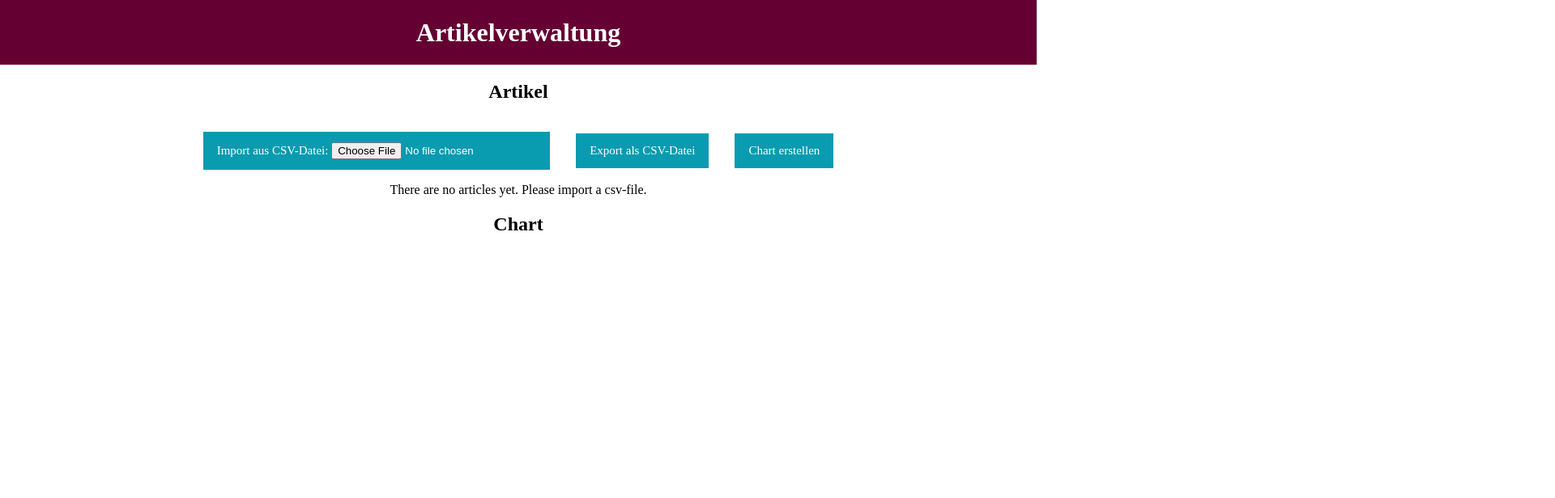
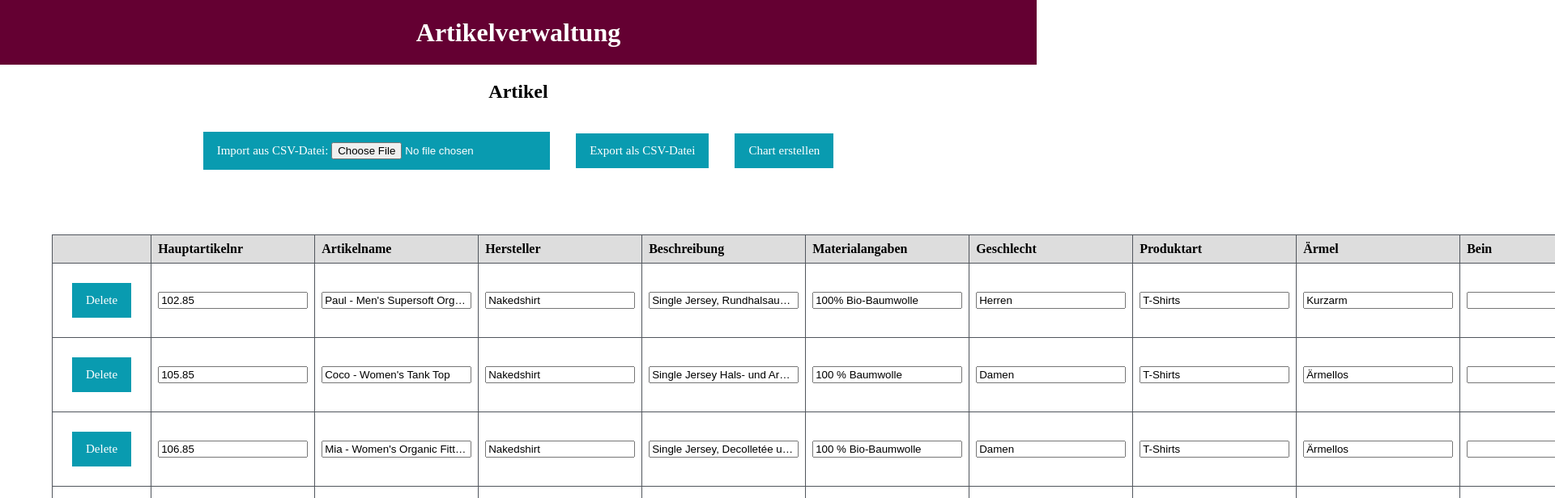
Before and after one commit to jessna96/Code-Project-CSV-Processing, a Vue app: page / in a window 1280 px wide. Shown: the top 616 px of the page at 81% size, 1920 px wide, since content can reach past the window. Built offline with nearby package versions, Linux system fonts and the light colour scheme.

Commit message:
added new row, delete and export csv function

```diff
--- a/package.json
+++ b/package.json
@@ -9,6 +9,7 @@
   },
   "dependencies": {
     "core-js": "^3.6.5",
+    "datatables.net": "^1.12.1",
     "jquery": "^3.6.1",
     "vue": "^3.0.0",
     "vuex": "^4.0.2"
@@ -20,6 +21,7 @@
     "@vue/compiler-sfc": "^3.0.0-0",
     "babel-eslint": "^10.1.0",
     "eslint": "^6.7.2",
-    "eslint-plugin-vue": "^7.0.0-0"
+    "eslint-plugin-vue": "^7.0.0-0",
+    "vue-cli-plugin-vuetify": "~2.5.5"
   }
 }
--- a/public/index.html
+++ b/public/index.html
@@ -6,8 +6,7 @@
     <meta name="viewport" content="width=device-width,initial-scale=1.0">
     <link rel="icon" href="<%= BASE_URL %>favicon.ico">
     <title><%= htmlWebpackPlugin.options.title %></title>
-    <script type="text/javascript" src="https://code.jquery.com/jquery-3.5.1.js"></script>
-    <script type="text/javascript" src="https://cdn.datatables.net/1.12.1/js/jquery.dataTables.min.js"></script>
+    <!-- <link href="https://cdn.jsdelivr.net/npm/bootstrap@5.1.3/dist/css/bootstrap.min.css" rel="stylesheet"> -->
   </head>
   <body>
     <noscript>
@@ -15,5 +14,6 @@
     </noscript>
     <div id="app"></div>
     <!-- built files will be auto injected -->
+    <!-- <script src="https://cdn.jsdelivr.net/npm/bootstrap@5.1.3/dist/js/bootstrap.bundle.min.js"></script> -->
   </body>
 </html>
--- a/src/components/articles/TheArticles.vue
+++ b/src/components/articles/TheArticles.vue
@@ -11,20 +11,28 @@
           @change="getCSVData"
           accept=".csv"
       /></base-button>
-      <base-button>Export als CSV-Datei</base-button>
+      <base-button @click="exportCSV">Export als CSV-Datei</base-button>
       <base-button>Chart erstellen</base-button>
     </div>
     <div id="articleTable" class="tablediv" v-if="hasArticles">
       <table>
         <tr>
+          <th></th>
           <th v-for="column in columns" :key="column">{{ column }}</th>
         </tr>
-        <tr v-for="article in articles" :key="article.Hauptartikelnr">
+        <tr v-for="(article, artIdx) in articles" :key="article.Hauptartikelnr">
+          <td>
+            <base-button @click="removeArticle(artIdx)">Delete</base-button>
+          </td>
           <td v-for="(articleProp, key) in article" :key="key">
-            <input :value="articleProp" />
+            <input
+              :value="articleProp"
+              @change="changeArticleValue($event, article.Hauptartikelnr, key)"
+            />
           </td>
         </tr>
       </table>
+      <div><base-button @click="addArticle">Neuer Artikel</base-button></div>
     </div>
     <div v-else class="center">
       There are no articles yet. Please import a csv-file.
@@ -34,11 +42,13 @@
 
 <script>
 import $ from 'jquery';
+import BaseButton from '../ui/BaseButton.vue';
 
 export default {
+  components: { BaseButton },
   data() {
     return {
-      hasArticles: this.$store.getters['hasArticles'],
+      changedValue: '',
     };
   },
   computed: {
@@ -47,6 +57,9 @@ export default {
     },
     columns() {
       return Object.keys(this.$store.getters['getArticles'][0]);
+    },
+    hasArticles() {
+      return this.$store.getters['hasArticles'];
     },
   },
   methods: {
@@ -83,12 +96,11 @@ export default {
           // get individual dataset
           dataArray.forEach((element) => {
             // console.log(element);
-            let res = "";
-            res = element.replace(/;;/g, "; ;");
+            let res = '';
+            res = element.replace(/;;/g, '; ;');
             do {
-              res = res.replace(/;;/g, "; ;");
-            }
-            while (res.includes(";;"))
+              res = res.replace(/;;/g, '; ;');
+            } while (res.includes(';;'));
             // console.log(res);
             let tempArray = res.match(/("[^"]*")|[^;]+/g);
             // console.log(tempArray);
@@ -112,14 +124,60 @@ export default {
         };
       }
     },
+    removeArticle(index) {
+      this.$store.dispatch('removeArticle', index);
+    },
+    changeArticleValue(event, articleNr, artProperty) {
+      this.$store.dispatch('updateArticle', {
+        newValue: event.target.value,
+        articleNr: articleNr,
+        artProperty: artProperty,
+      });
+    },
+    addArticle() {
+      let article = {};
+      let properties = Object.keys(this.$store.getters['getArticles'][0]);
+      properties.forEach((element) => {
+        article[element] = '';
+      });
+      console.log(article);
+      this.$store.dispatch('addArticle', article);
+    },
+    exportCSV() {
+      let articles = this.$store.getters['getArticles'];
+      let properties = Object.keys(this.$store.getters['getArticles'][0]);
+      console.log(properties);
+      let csvContent = 'data:text/csv;charset=utf-8,\nArticle\n';
+      let propRow = properties.join(';');
+      csvContent += propRow + '\n';
+      console.log(csvContent);
+      articles.forEach((element) => {
+        let article = Object.values(element);
+        console.log(article);
+        article.forEach((item, idx, arr) => {
+          if (item.toString().includes('\n')) {
+            arr[idx] = "\"" + item + "\"";
+          }
+        });
+        let articleString = article.join(';');
+        csvContent += articleString + '\n';
+      });
+      console.log(csvContent);
+      var encodedUri = encodeURI(csvContent);
+      var link = document.createElement('a');
+      link.setAttribute('href', encodedUri);
+      link.setAttribute('download', 'Articles.csv');
+      document.body.appendChild(link);
+      link.click();
+    },
   },
   created() {
     if (this.hasArticles) {
       $('#articleTable').DataTable({
         scrollX: true,
-    });
+      });
     }
-  }
+  },
 };
 </script>
 
--- a/src/main.js
+++ b/src/main.js
@@ -1,13 +1,17 @@
 import { createApp } from 'vue';
 import App from './App.vue';
 import store from './store/index.js';
+import {DataTable} from "datatables.net";
 // test comment
 import BaseButton from './components/ui/BaseButton.vue';
+
 
 const app = createApp(App);
 
 app.component('base-button', BaseButton);
 
+app.use(DataTable);
+
 app.use(store);
 
 app.mount('#app');
--- a/src/store/actions.js
+++ b/src/store/actions.js
@@ -6,4 +6,13 @@ export default {
         context.commit('addArticles', articles);
 
     },
+    removeArticle(context, articleIdx) {
+        context.commit('removeArticle', articleIdx);
+    },
+    updateArticle(context, payload) {
+        context.commit('updateArticle', payload);
+    },
+    addArticle(context, article) {
+        context.commit('addArticle', article);
+    }
 }
--- a/src/store/index.js
+++ b/src/store/index.js
@@ -8,78 +8,78 @@ const store = createStore({
     state() {
         return {
             articles: [
-                // {
-                //     "Hauptartikelnr": 102.85,
-                //     "Artikelname": "Paul - Men's Supersoft Organic T-Shirt",
-                //     "Hersteller": "Nakedshirt",
-                //     "Beschreibung": "Single Jersey, Rundhalsausschnitt mit Rippstrickbündchen, Nackenband, Seitennähte, Doppelnaht an Ärmelabschluss und Bund, Medium Fit, Neutrales Größenetikett im Nacken",
-                //     "Materialangaben": "100% Bio-Baumwolle",
-                //     "Geschlecht": "Herren",
-                //     "Produktart": "T-Shirts",
-                //     "Ärmel": "Kurzarm",
-                //     "Bein": "",
-                //     "Kragen": "Rundhals",
-                //     "Herstellung": "Fair & Umweltfreundlich",
-                //     "Taschenart": "",
-                //     "Grammatur": "200 g/m²",
-                //     "Material": "Bio-Baumwolle",
-                //     "Ursprungsland": "",
-                //     "Bildname": "102.85.jpg"
-                // },
-                // {
-                //     "Hauptartikelnr": 105.85,
-                //     "Artikelname": "Coco - Women's Tank Top",
-                //     "Hersteller": "Nakedshirt",
-                //     "Beschreibung": "Single Jersey Hals- und Armausschnitte mit Rippstrick-Einfassung, \nSeitennähte, Doppelnaht am Bund, Medium Fit, Neutrales Größenetikett im Nacken.",
-                //     "Materialangaben": "100 % Baumwolle",
-                //     "Geschlecht": "Damen",
-                //     "Produktart": "T-Shirts",
-                //     "Ärmel": "Ärmellos",
-                //     "Bein": "",
-                //     "Kragen": "Rundhals",
-                //     "Herstellung": "Fair",
-                //     "Taschenart": "",
-                //     "Grammatur": "155 g/m²",
-                //     "Material": "Baumwolle",
-                //     "Ursprungsland": "",
-                //     "Bildname": "105.85.jpg"
-                // },
-                // {
-                //     "Hauptartikelnr": 106.85,
-                //     "Artikelname": "Mia - Women's Organic Fitted Longtop",
-                //     "Hersteller": "Nakedshirt",
-                //     "Beschreibung": "Single Jersey, Decolletée und Armausschnitte mit dezenter Rippstrick-Einfassung, Seitennähte, Doppelnaht am Bund, Extra lang und körpernah geschnitten, Neutrales Größenetikett im Nacken.",
-                //     "Materialangaben": "100 % Bio-Baumwolle",
-                //     "Geschlecht": "Damen",
-                //     "Produktart": "T-Shirts",
-                //     "Ärmel": "Ärmellos",
-                //     "Bein": "",
-                //     "Kragen": "Boat-Neck",
-                //     "Herstellung": "Fair & Umweltfreundlich",
-                //     "Taschenart": "",
-                //     "Grammatur": "155 g/m²",
-                //     "Material": "",
-                //     "Ursprungsland": "",
-                //     "Bildname": "106.85.jpg"
-                // },
-                // {
-                //     "Hauptartikelnr": 107.85,
-                //     "Artikelname": "Louise - Women's Fitted Top",
-                //     "Hersteller": "Nakedshirt",
-                //     "Beschreibung": "Single Jersey, Hals- und Armausschnitte mit Einfassung, Seitennähte, Doppelnaht am Bund, Körpernah geschnitten,  \nNeutrales Größenetikett im Nacken.",
-                //     "Materialangaben": "100 % Baumwolle",
-                //     "Geschlecht": "Damen",
-                //     "Produktart": "T-Shirts",
-                //     "Ärmel": "Ärmellos",
-                //     "Bein": "",
-                //     "Kragen": "Boat-Neck",
-                //     "Herstellung": "",
-                //     "Taschenart": "",
-                //     "Grammatur": "155 g/m²",
-                //     "Material": "Baumwolle",
-                //     "Ursprungsland": "",
-                //     "Bildname": "107.85.jpg"
-                // }
+                {
+                    "Hauptartikelnr": 102.85,
+                    "Artikelname": "Paul - Men's Supersoft Organic T-Shirt",
+                    "Hersteller": "Nakedshirt",
+                    "Beschreibung": "Single Jersey, Rundhalsausschnitt mit Rippstrickbündchen, Nackenband, Seitennähte, Doppelnaht an Ärmelabschluss und Bund, Medium Fit, Neutrales Größenetikett im Nacken",
+                    "Materialangaben": "100% Bio-Baumwolle",
+                    "Geschlecht": "Herren",
+                    "Produktart": "T-Shirts",
+                    "Ärmel": "Kurzarm",
+                    "Bein": "",
+                    "Kragen": "Rundhals",
+                    "Herstellung": "Fair & Umweltfreundlich",
+                    "Taschenart": "",
+                    "Grammatur": "200 g/m²",
+                    "Material": "Bio-Baumwolle",
+                    "Ursprungsland": "",
+                    "Bildname": "102.85.jpg"
+                },
+                {
+                    "Hauptartikelnr": 105.85,
+                    "Artikelname": "Coco - Women's Tank Top",
+                    "Hersteller": "Nakedshirt",
+                    "Beschreibung": "Single Jersey Hals- und Armausschnitte mit Rippstrick-Einfassung, \nSeitennähte, Doppelnaht am Bund, Medium Fit, Neutrales Größenetikett im Nacken.",
+                    "Materialangaben": "100 % Baumwolle",
+                    "Geschlecht": "Damen",
+                    "Produktart": "T-Shirts",
+                    "Ärmel": "Ärmellos",
+                    "Bein": "",
+                    "Kragen": "Rundhals",
+                    "Herstellung": "Fair",
+                    "Taschenart": "",
+                    "Grammatur": "155 g/m²",
+                    "Material": "Baumwolle",
+                    "Ursprungsland": "",
+                    "Bildname": "105.85.jpg"
+                },
+                {
+                    "Hauptartikelnr": 106.85,
+                    "Artikelname": "Mia - Women's Organic Fitted Longtop",
+                    "Hersteller": "Nakedshirt",
+                    "Beschreibung": "Single Jersey, Decolletée und Armausschnitte mit dezenter Rippstrick-Einfassung, Seitennähte, Doppelnaht am Bund, Extra lang und körpernah geschnitten, Neutrales Größenetikett im Nacken.",
+                    "Materialangaben": "100 % Bio-Baumwolle",
+                    "Geschlecht": "Damen",
+                    "Produktart": "T-Shirts",
+                    "Ärmel": "Ärmellos",
+                    "Bein": "",
+                    "Kragen": "Boat-Neck",
+                    "Herstellung": "Fair & Umweltfreundlich",
+                    "Taschenart": "",
+                    "Grammatur": "155 g/m²",
+                    "Material": "",
+                    "Ursprungsland": "",
+                    "Bildname": "106.85.jpg"
+                },
+                {
+                    "Hauptartikelnr": 107.85,
+                    "Artikelname": "Louise - Women's Fitted Top",
+                    "Hersteller": "Nakedshirt",
+                    "Beschreibung": "Single Jersey, Hals- und Armausschnitte mit Einfassung, Seitennähte, Doppelnaht am Bund, Körpernah geschnitten,  \nNeutrales Größenetikett im Nacken.",
+                    "Materialangaben": "100 % Baumwolle",
+                    "Geschlecht": "Damen",
+                    "Produktart": "T-Shirts",
+                    "Ärmel": "Ärmellos",
+                    "Bein": "",
+                    "Kragen": "Boat-Neck",
+                    "Herstellung": "",
+                    "Taschenart": "",
+                    "Grammatur": "155 g/m²",
+                    "Material": "Baumwolle",
+                    "Ursprungsland": "",
+                    "Bildname": "107.85.jpg"
+                }
             ],
         }
     },
--- a/src/store/mutations.js
+++ b/src/store/mutations.js
@@ -2,4 +2,17 @@ export default {
     addArticles(state, data) {
         state.articles = [...data]; //.push(data);
     },
+    removeArticle(state, index) {
+        state.articles.splice(index,1);
+    },
+    updateArticle(state, payload) {
+        state.articles.forEach(element => {
+            if (element.Hauptartikelnr === payload.articleNr) {
+                element[payload.artProperty] = payload.newValue;
+            }
+        });
+    },
+    addArticle(state, article) {
+        state.articles.push(article);
+    }
 }
```
Also changed, not shown: 1 other file (tests, documents, lock files or other folders).
